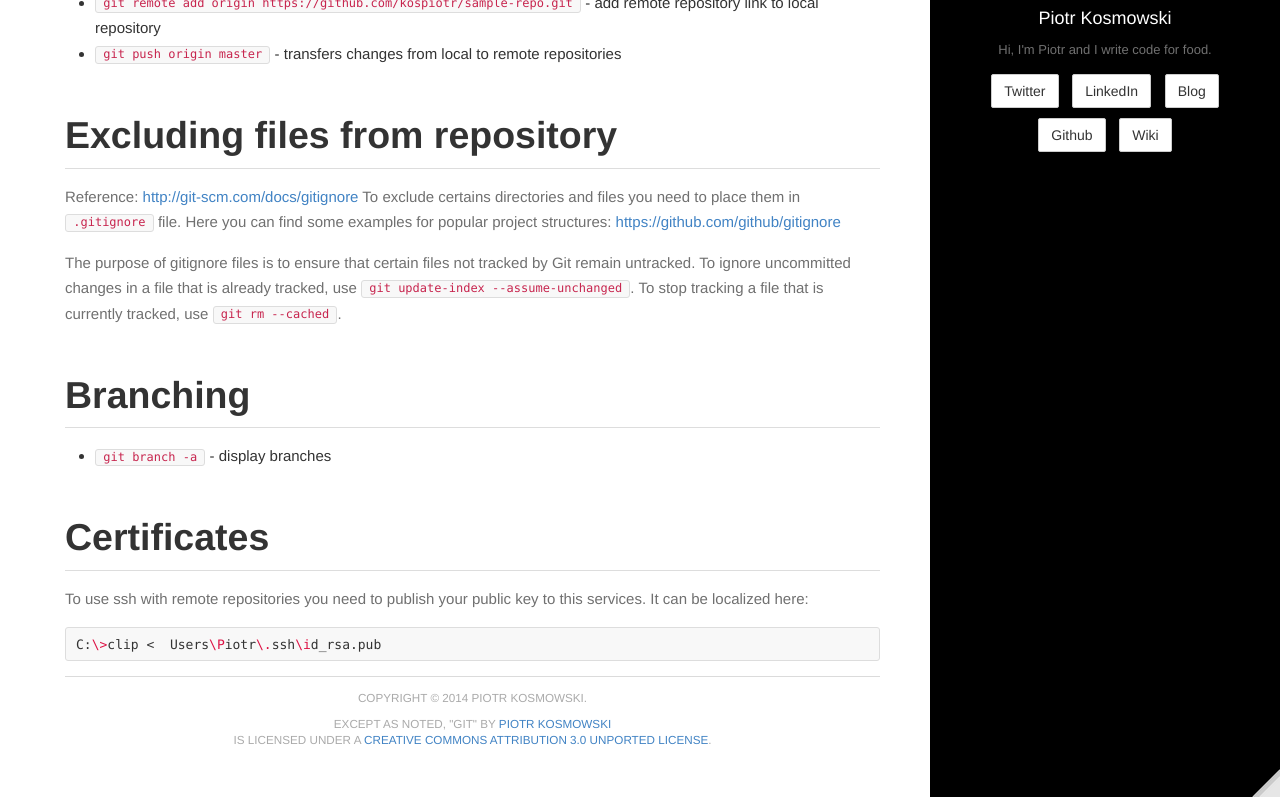
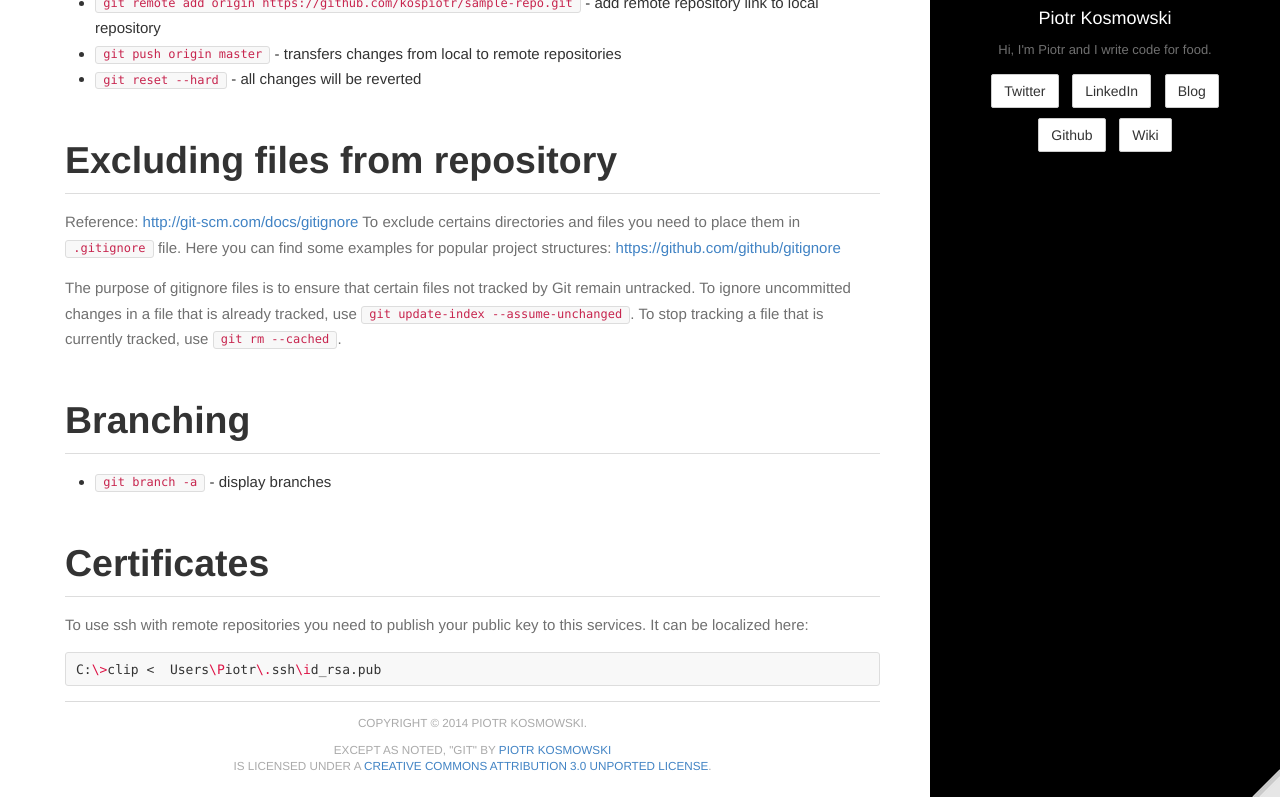
Before and after one commit to kospiotr/kospiotr.github.io, a Jekyll site: the page built from wiki/git.md, in a window 1280 px wide and 1076 px high, cut to the strip 279-1076 px from the top of the window. Built offline with Jekyll 4.4.1, drawn with Linux system fonts in a browser that asks for light colours; Markdown is read by kramdown in place of the engine named in the settings.

Commit message:
Update git.md

````diff
--- a/wiki/git.md
+++ b/wiki/git.md
@@ -12,6 +12,7 @@ comments: false
  * ```git commit -m "Commit message"``` - performs commit of added files to the local repository
  * ```git remote add origin https://github.com/kospiotr/sample-repo.git``` - add remote repository link to local repository
  * ```git push origin master``` - transfers changes from local to remote repositories
+ * ```git reset --hard``` - all changes will be reverted
 
 # Excluding files from repository
   Reference: [http://git-scm.com/docs/gitignore](http://git-scm.com/docs/gitignore)
````
